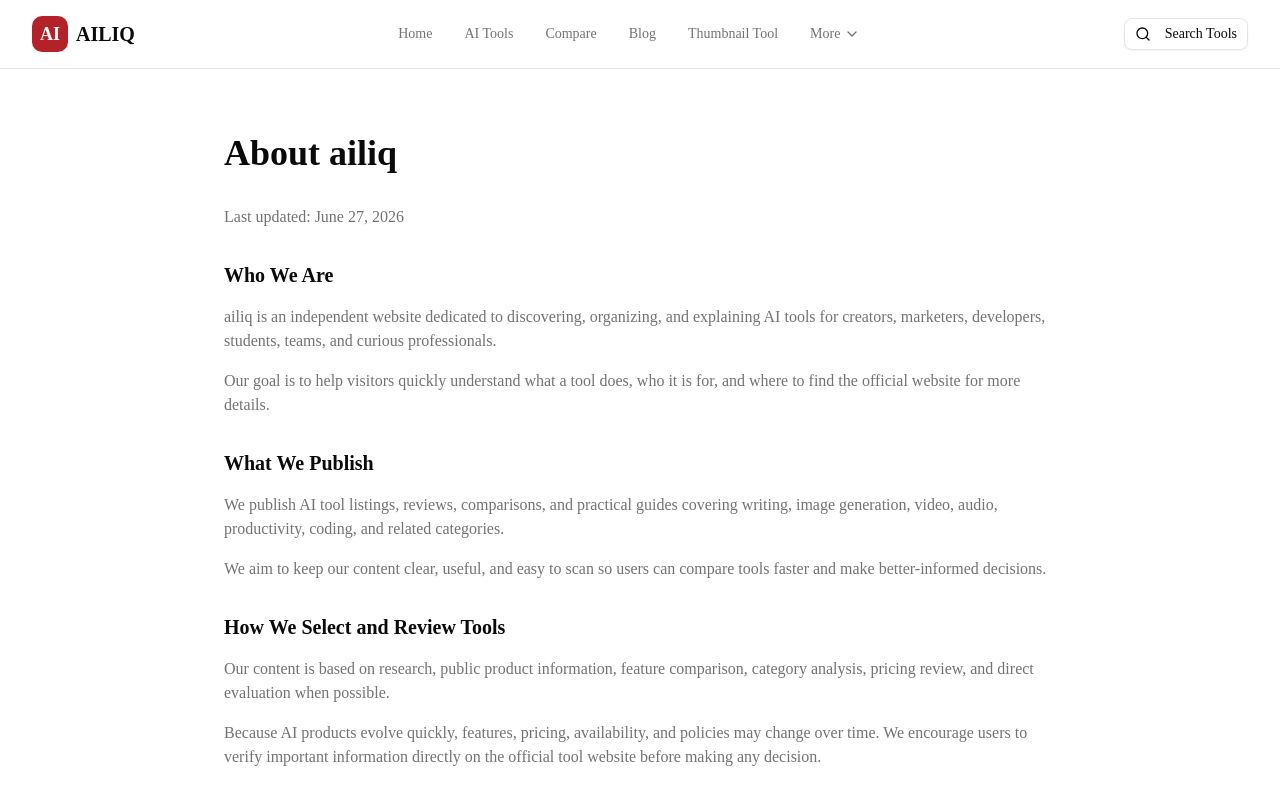
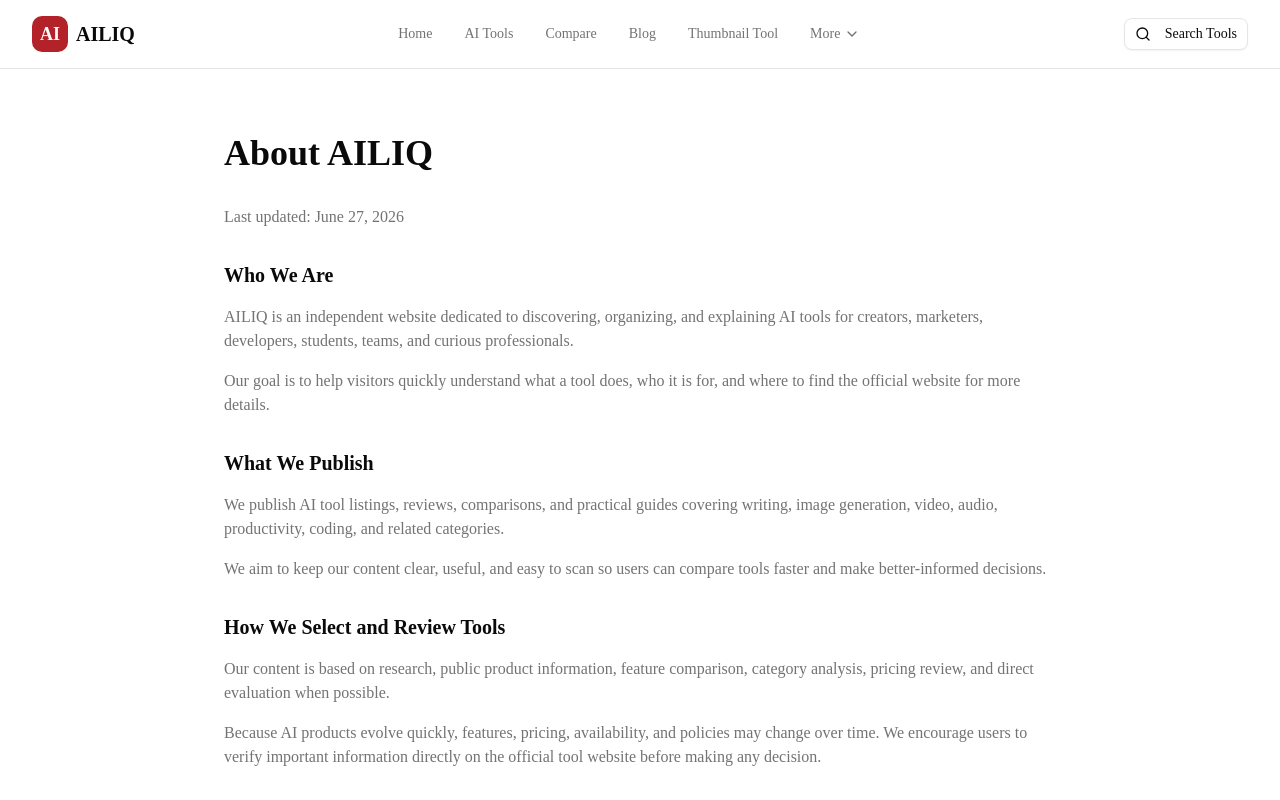
Before and after one commit to sihemzadi7-sys/ailiq, a Next.js app: page /about in a window 1280 px wide. Shown: the top 800 px of the page. Built offline with nearby package versions, Linux system fonts and the light colour scheme.

Commit message:
Fix capitalization of 'AILIQ' in AboutPage
Updated the text to capitalize 'AILIQ' consistently throughout the page.

```diff
--- a/app/about/page.tsx
+++ b/app/about/page.tsx
@@ -4,14 +4,14 @@ import Link from 'next/link'
 export const metadata: Metadata = {
   title: 'About Us',
   description:
-    'Learn more about ailiq, our editorial approach, how we review AI tools, and how we help users discover official tool websites.',
+    'Learn more about AILIQ, our editorial approach, how we review AI tools, and how we help users discover official tool websites.',
 }
 
 export default function AboutPage() {
   return (
     <div className="mx-auto max-w-4xl px-4 py-12 lg:px-8 lg:py-16">
       <h1 className="mb-8 text-3xl font-bold text-foreground lg:text-4xl">
-        About ailiq
+        About AILIQ
       </h1>
 
       <p className="mb-8 text-muted-foreground">
@@ -22,7 +22,7 @@ export default function AboutPage() {
         <section>
           <h2 className="text-xl font-semibold text-foreground">Who We Are</h2>
           <p className="mt-4 text-muted-foreground">
-            ailiq is an independent website dedicated to discovering, organizing, and explaining AI tools
+            AILIQ is an independent website dedicated to discovering, organizing, and explaining AI tools
             for creators, marketers, developers, students, teams, and curious professionals.
           </p>
           <p className="mt-4 text-muted-foreground">
```
